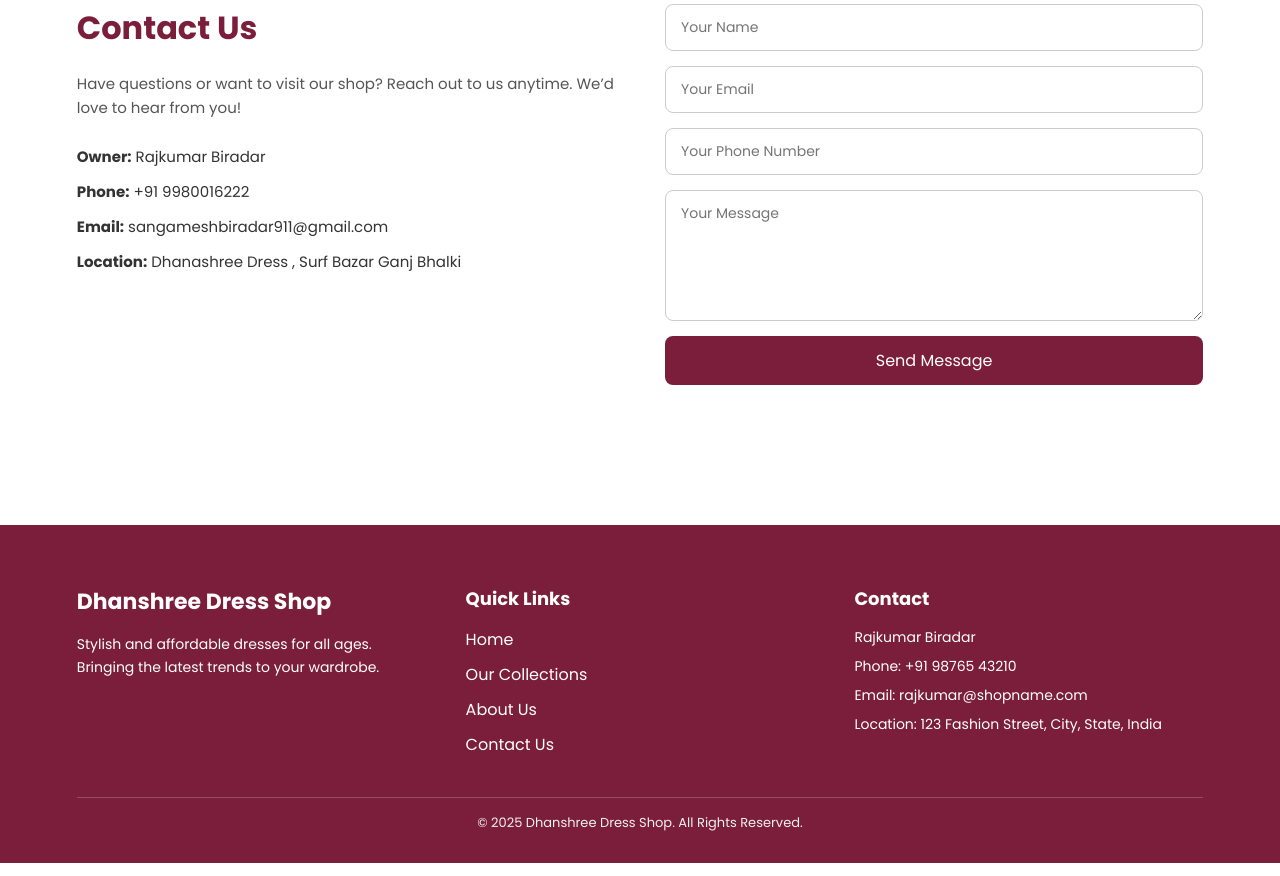
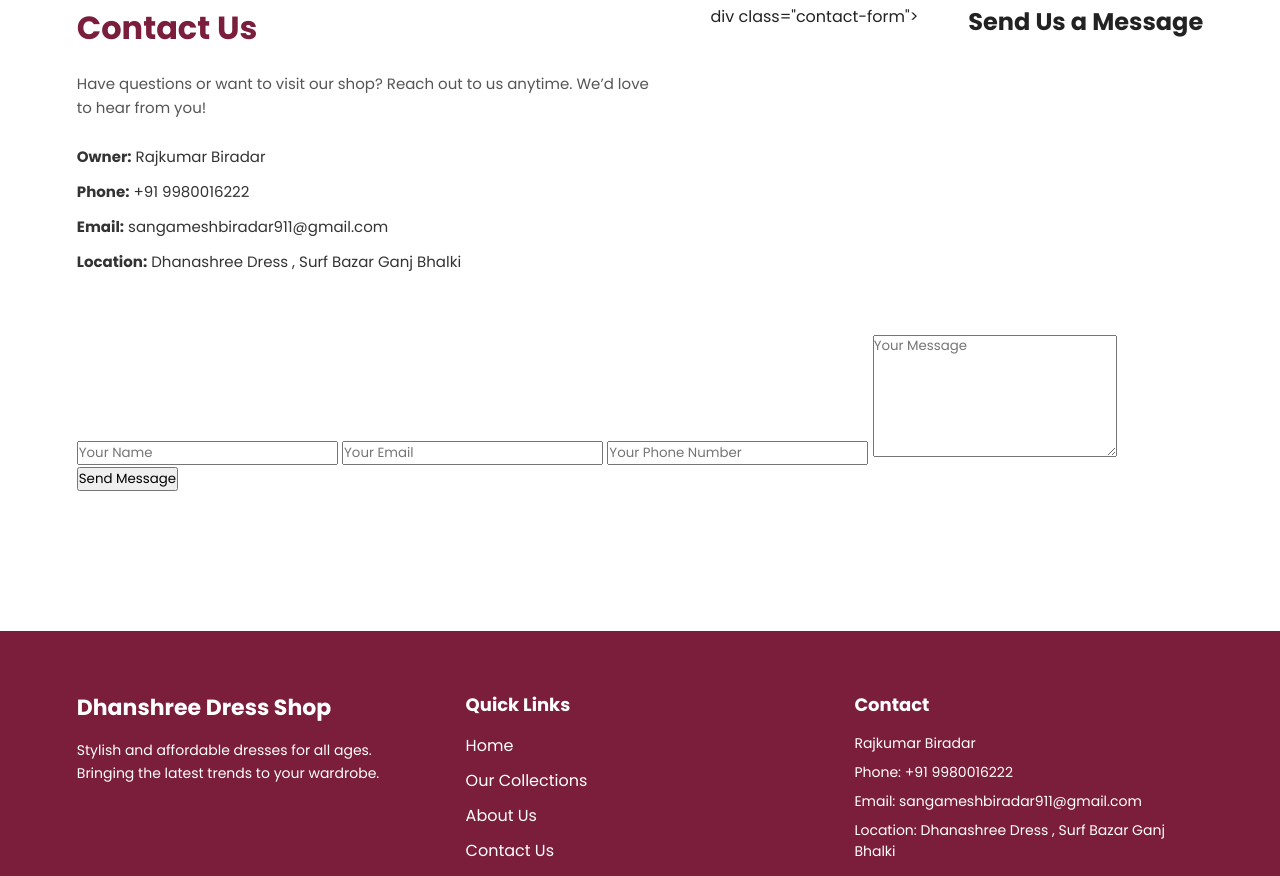
Before and after one commit to SangameshBiradar7/Dhanashree, a plain HTML site: page index.html in a window 1280 px wide. Shown: the part 4612-5488 px from the top of the page. Drawn offline with Linux system fonts and the light colour scheme.

Commit message:
first commit

```diff
--- a/index.html
+++ b/index.html
@@ -291,15 +291,28 @@
     </div>
 
     <!-- Right Side: Contact Form -->
-    <div class="contact-form">
-      <form>
-        <input type="text" name="name" placeholder="Your Name" required>
-        <input type="email" name="email" placeholder="Your Email" required>
-        <input type="text" name="phone" placeholder="Your Phone Number">
-        <textarea name="message" placeholder="Your Message" rows="5" required></textarea>
-        <button type="submit">Send Message</button>
-      </form>
-    </div>
+    div class="contact-form">
+  <h2>Send Us a Message</h2>
+
+  <form action="https://formsubmit.co/sangameshbiradar911@gmail.com" method="POST">
+
+    <input type="text" name="name" placeholder="Your Name" required>
+
+    <input type="email" name="email" placeholder="Your Email" required>
+
+    <input type="tel" name="phone" placeholder="Your Phone Number">
+
+    <textarea name="message" placeholder="Your Message" rows="6" required></textarea>
+
+    <!-- Hidden Settings -->
+    <input type="hidden" name="_subject" value="New Contact Message - Dhanashree Dress">
+    <input type="hidden" name="_captcha" value="false">
+
+    <button type="submit">Send Message</button>
+
+  </form>
+</div>
+
 
   </div>
 </section>
@@ -329,9 +342,9 @@
     <div class="footer-contact">
       <h4>Contact</h4>
       <p>Rajkumar Biradar</p>
-      <p>Phone: +91 98765 43210</p>
-      <p>Email: rajkumar@shopname.com</p>
-      <p>Location: 123 Fashion Street, City, State, India</p>
+      <p>Phone: +91 9980016222</p>
+      <p>Email: sangameshbiradar911@gmail.com</p>
+      <p>Location: Dhanashree Dress , Surf Bazar Ganj Bhalki</p>
     </div>
 
   </div>
```
